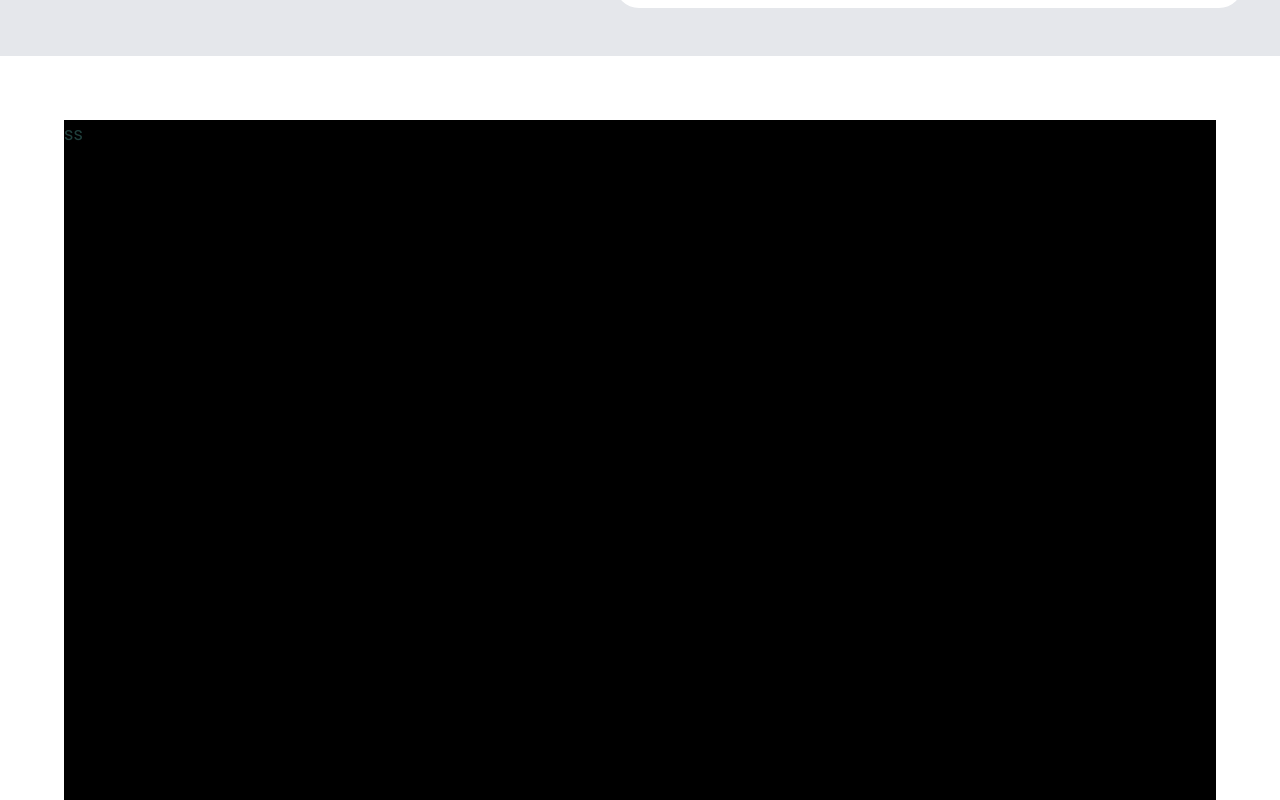
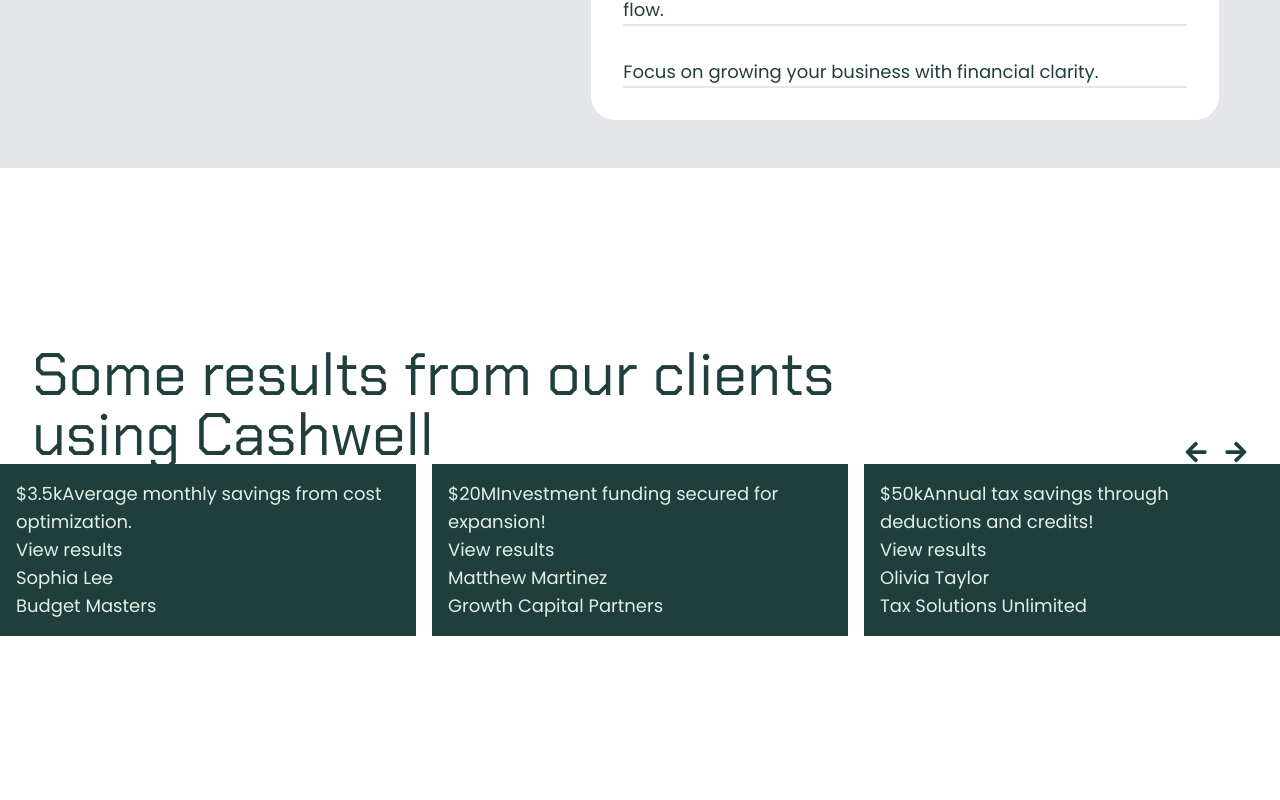
Before and after one commit to Milkdromeda-333/cashwise, a React (Vite) app: page / in a window 1280 px wide. Shown: the part 5140-5940 px from the top of the page. After the commit the page ends 5776 px from the top, so only its background shows below. Built offline with nearby package versions, Linux system fonts and the light colour scheme.

Commit message:
re-arrange margin and start Results comp.

```diff
--- a/src/components/Home/Benefits.jsx
+++ b/src/components/Home/Benefits.jsx
@@ -4,7 +4,7 @@
 export default function Benefits() {
 
   return (
-      <section className="flex flex-col gap-4">
+      <section className="flex flex-col gap-4  mx-8">
           <div className='flex flex-col gap-4 lg:flex-row lg:justify-between lg:items-end'>
               <h2 className='secondHeader md:max-w-[70%]'>We simply finance for effortless goal achievement</h2>
                 <StartFreeTrialBtn styles="ring-1 ring-brand-darkGreen w-fit" />
--- a/src/components/Home/GettingStarted.jsx
+++ b/src/components/Home/GettingStarted.jsx
@@ -35,14 +35,14 @@
 
   return (
     <section className="
-    bg-gray-200 -mx-3 my-12 px-3 md:-m-16
+    bg-gray-200 my-12 px-3
       flex flex-col justify-center gap-8 md:flex-row
       ">
 
         {/* https://blush.design/illustration/s/zOh1CCnH9zLcJO-w */}
         <div>
           <div className="flex flex-col py-12 sticky top-0 left-0 ">
-            <h2 className="smallHeader">Getting Started with CashWise</h2>
+            <h2 className="smallHeader font-brand">Getting Started with CashWise</h2>
             <img
               src="/images/sitOnFloor.png"
               alt="hand drawn person sitting on the floor with computer"
--- /dev/null
+++ b/src/components/Home/Results.jsx
@@ -0,0 +1,92 @@
+import { FaArrowLeft, FaArrowRight } from "react-icons/fa";
+
+
+export default function Results() {
+
+    const cardData = [
+    // {
+    //     metric: "$10k",
+    //     message: "Monthly revenue growth for the past quarter!",
+    //     name: "John Doe",
+    //     org: "Green Light Accounting"
+    // },
+    // {
+    //     metric: "$5k",
+    //     message: "Net profit increase compared to last year.",
+    //     name: "Alice Smith",
+    //     org: "SmartPay Solutions"
+    // },
+    // {
+    //     metric: "$1.5M",
+    //     message: "Total invoice payments processed this month!",
+    //     name: "Michael Johnson",
+    //     org: "Gold Standard Finance"
+    // },
+    // {
+    //     metric: "$500k",
+    //     message: "Outstanding invoices collected this quarter.",
+    //     name: "Emily Brown",
+    //     org: "Silver Shield Financial"
+    // },
+    // {
+    //     metric: "$100k",
+    //     message: "Total payroll expenses for the year!",
+    //     name: "David Wilson",
+    //     org: "Platinum Payroll Services"
+    // },
+    {
+        metric: "$3.5k",
+        message: "Average monthly savings from cost optimization.",
+        name: "Sophia Lee",
+        org: "Budget Masters"
+    },
+    {
+        metric: "$20M",
+        message: "Investment funding secured for expansion!",
+        name: "Matthew Martinez",
+        org: "Growth Capital Partners"
+    },
+    {
+        metric: "$50k",
+        message: "Annual tax savings through deductions and credits!",
+        name: "Olivia Taylor",
+        org: "Tax Solutions Unlimited"
+    }
+];
+
+  return (
+      <section className="flex flex-col">
+          <div className="flex flex-col justify-between items-end gap-8  mx-8 md:flex-row">
+            <h2 className='secondHeader md:max-w-[70%]'>
+                Some results from our clients using <span className="font-brand">Cashwell</span>
+              </h2>
+
+              <div className="flex flex-row gap-4">
+                  <FaArrowLeft className="text-brand-darkGreen text-2xl" />
+                  <FaArrowRight className="text-brand-darkGreen text-2xl" />
+              </div>
+          </div>
+
+          <div className="flex flex-row w-full gap-4">
+              {cardData.map(card => {
+                  return (
+                      <div key={card.name} className="w-[50vw] p-4 bg-brand-darkGreen text-brand-lightMint">
+                          <div className="">
+                              <span>{card.metric}</span>
+                              <span>{card.message}</span>
+                          </div>
+
+                          <div className="">
+                              <button>View results</button>
+                              <div className="">
+                                  <h3>{card.name}</h3>
+                                  <span>{card.org}</span>
+                              </div>
+                          </div>
+                      </div>
+                  )
+              })}
+          </div>
+    </section>
+  )
+}
--- a/src/pages/Home.jsx
+++ b/src/pages/Home.jsx
@@ -2,24 +2,25 @@
 import Benefits from "../components/Home/Benefits"
 import WatchDemo from "../components/Home/WatchDemo";
 import GettingStarted from "../components/Home/GettingStarted";
+import Results from "../components/Home/Results";
+
 
 
 export default function Home() {
 
   return (
       <div className="
-        p-4 pt-20
+      pt-20
       flex flex-col gap-32
-      lg:p-16 lg:pt-20
       ">
-          <div className="flex flex-col gap-10 lg:h-[85vh] justify-center md:flex-row">
+          <div className="flex flex-col gap-10  mx-8 lg:h-[85vh] justify-center md:flex-row">
             <Header />
             <WatchDemo/>
           </div>
 
       <Benefits />
       <GettingStarted />
-        <div className="h-[1000px] bg-black">ss</div>
+      <Results/>
     </div>
   )
 }
```
